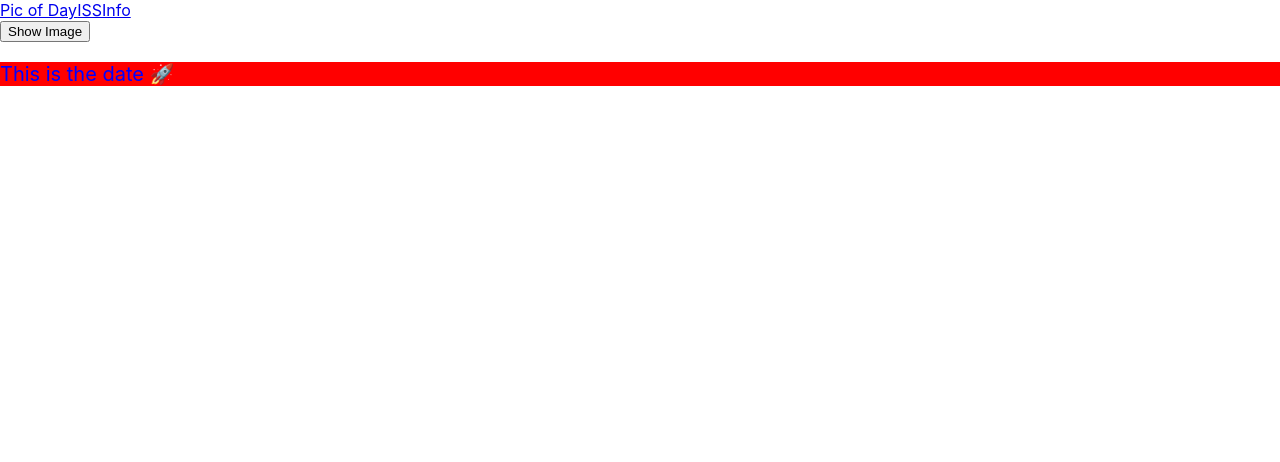
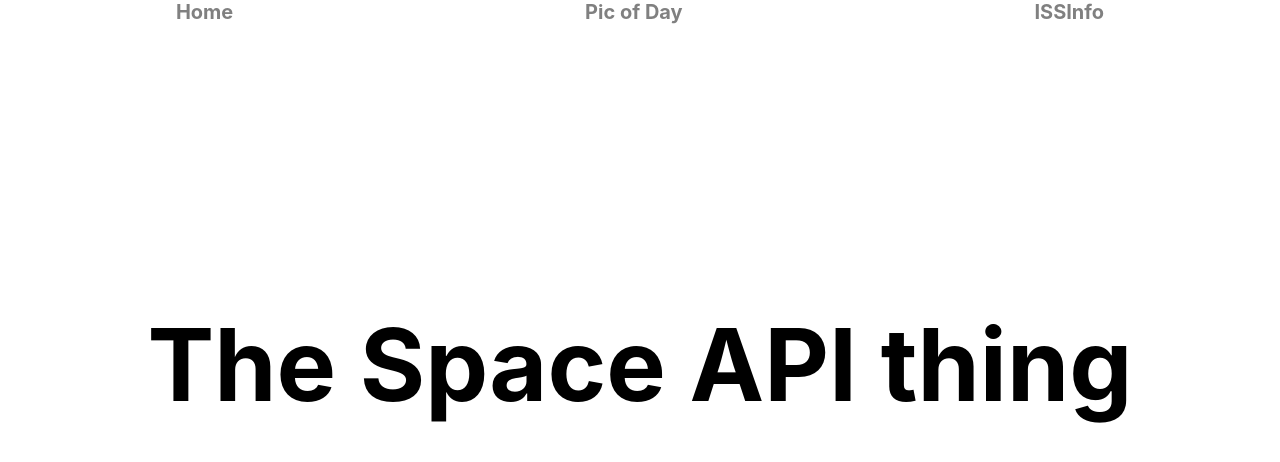
Before and after one commit to Ben-Mostyn/React-Nasa-API-Project, a React (Create React App) app: page / in a window 1280 px wide. Shown: the top 462 px of the page. Built offline with nearby package versions, Linux system fonts and the light colour scheme; no server answers.

Commit message:
routes added for landing

```diff
--- a/src/App.css
+++ b/src/App.css
@@ -2,6 +2,19 @@
   text-align: center;
 }
 
+.nav-container {
+  /* border: 2px solid blue; */
+  margin-bottom: 20px;
+  display: flex;
+  justify-content: space-around;
+  align-items: center;
+}
+.nav-link {
+  font-size: 20px;
+  text-decoration: none;
+  color: grey;
+  font-weight: 700;
+}
 .App-logo {
   height: 40vmin;
   pointer-events: none;
@@ -12,11 +25,21 @@ img {
   height: 350px;
 }
 
+h2 {
+  font-size: 100px;
+}
+
+.container {
+  /* border: red solid 2px; */
+  display: flex;
+  justify-content: center;
+  align-items: center;
+  height: 80vh;
+}
 
 .Date-name {
   color: blue;
   font-size: 20px;
-
 }
 
 .App-header {
--- a/src/App.js
+++ b/src/App.js
@@ -1,12 +1,17 @@
+import React, { Component, state } from "react";
+import { Routes, Route, Link } from "react-router-dom";
 
-import React, { Component, state } from "react";
+// Style
 import "./App.css";
+
+//Components
 import PicOfDay from "./components/PicOfDay";
 import ISSInfo from "./components/ISS";
 import Card from "./components/card";
 import Weather from "./components/weather";
-import { Routes, Route, Link } from "react-router-dom";
 
+//Pages
+import Landing from "./Pages/Landing";
 
 class App extends Component {
   constructor(props) {
@@ -19,13 +24,23 @@ class App extends Component {
   render() {
     return (
       <>
-        <Link to="/">Pic of Day</Link>
-        <Link to="ISS">ISSInfo</Link>
-        {/* <Link to="Weather">Weather</Link> */}
-
+        {/* Links to different pages - Link to and path MUST match */}
+        <div className="nav-container">
+          <Link className="nav-link" to="/">
+            Home{" "}
+          </Link>
+          <Link className="nav-link" to="Pic of Day">
+            Pic of Day
+          </Link>
+          <Link className="nav-link" to="ISS">
+            ISSInfo
+          </Link>
+          {/* <Link to="Weather">Weather</Link> */}
+        </div>
         <Routes>
+          <Route path="/" element={<Landing />} />
           <Route
-            path="/"
+            path="Pic of Day"
             element={
               <Card>
                 <PicOfDay />
--- /dev/null
+++ b/src/Pages/Landing.js
@@ -0,0 +1,11 @@
+import React from "react";
+
+const Landing = () => {
+  return (
+    <div className="container">
+      <h2>The Space API thing</h2>
+    </div>
+  );
+};
+
+export default Landing;
--- a/src/components/PicOfDay.js
+++ b/src/components/PicOfDay.js
@@ -26,7 +26,6 @@ const PicOfDay = (props) => {
   }, []);
 
   return (
-    <div>
     <>
       <button
         onClick={() => {
@@ -36,10 +35,10 @@ const PicOfDay = (props) => {
       >
         Show Image
       </button>
-        <div style={{ backgroundColor: "red" }}>
+      <div>
         <p className="Date-name">This is the date {spaceData.date}🚀</p>
       </div>
-        <div style={{ backgroundColor: "red" }}>
+      <div>
         <p className="explanation">{spaceData.explanation}</p>
       </div>
       {toggle ? (
@@ -48,7 +47,6 @@ const PicOfDay = (props) => {
         </div>
       ) : null}
     </>
-    </div>
   );
 };
 
```
Also changed, not shown: src/images/spacee-scaled.jpeg (added). Lines whose indentation alone changed are shown as unchanged.
